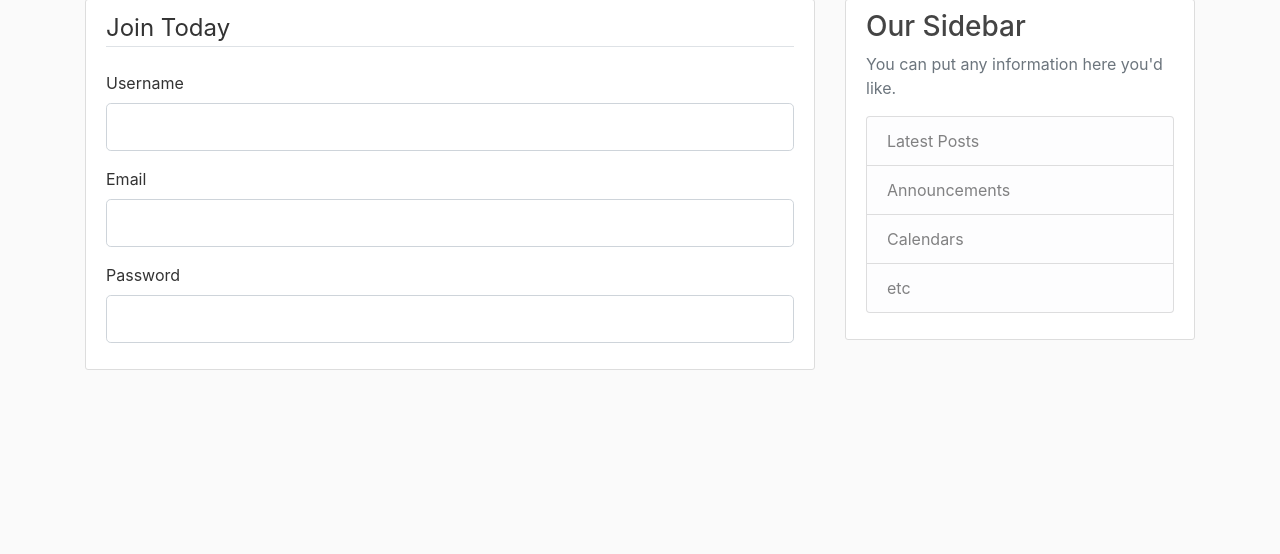
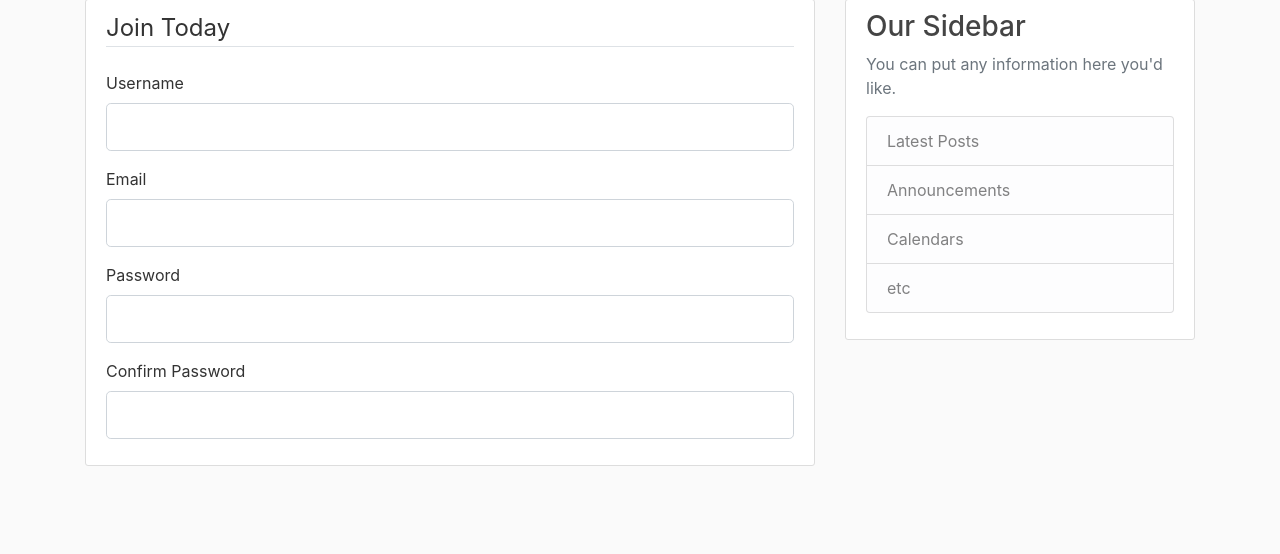
Before and after one commit to alessdelo/pytest-03, a Flask app: page /register in a window 1280 px wide. Shown: the part 81-635 px from the top of the page. Run offline with Flask 2, Linux system fonts and the light colour scheme; some libraries are stand-ins or nearby versions.

Commit message:
Update register.html

```diff
--- a/templates/register.html
+++ b/templates/register.html
@@ -17,6 +17,10 @@
                     {{ form.password.label(class="form-control-label") }}
                     {{ form.password(class="form-control form-control-lg") }}
                 </div>
+                <div class="form-group">
+                    {{ form.confirm_password.label(class="form-control-label") }}
+                    {{ form.confirm_password(class="form-control form-control-lg") }}
+                </div>
 
 
             </fieldset>
```
